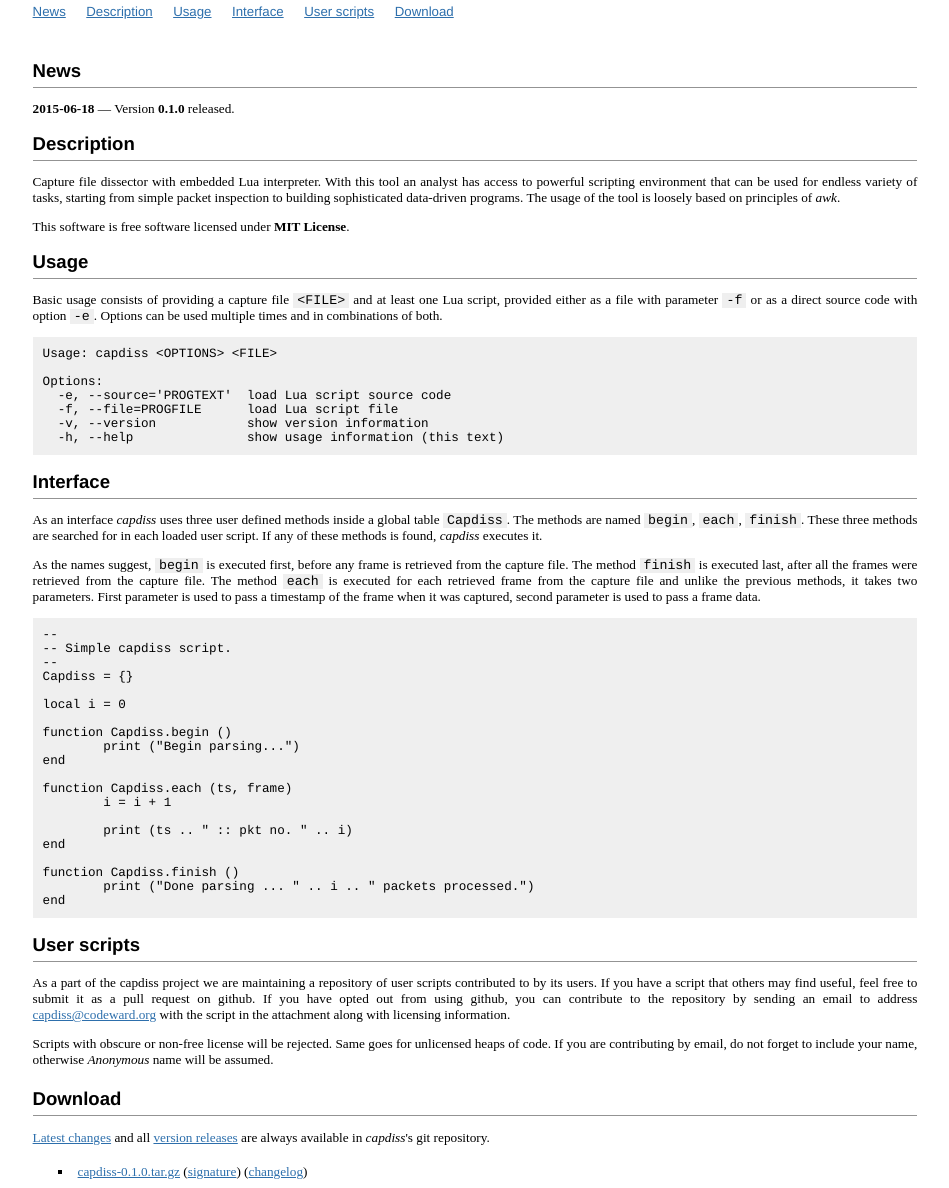
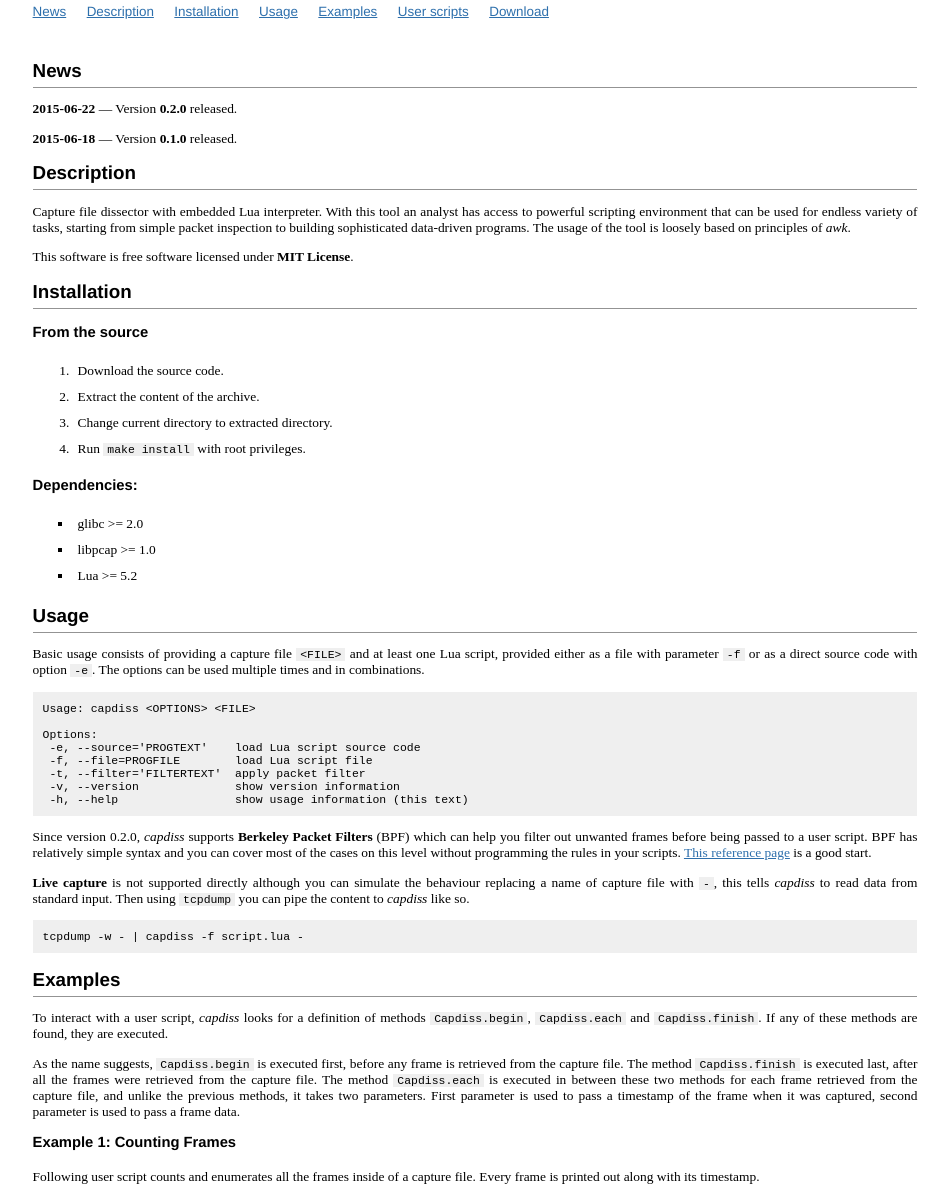
Before and after one commit to antagon/capdiss-web, a plain HTML site: page index.html in a window 1280 px wide. Shown: the part 60-1248 px from the top of the page, without its empty margins (165-1114 px from the left). Drawn offline with Linux system fonts and the light colour scheme.

Commit message:
Version 0.2.0.

```diff
--- a/index.html
+++ b/index.html
@@ -2,7 +2,7 @@
 	<head>
 		<title>capdiss - Capture File Dissector</title>
 		<style>
-			body { font-size:83%;  }
+			body { font-size:84%;  }
 			h1 { font-size:200%; font-family:Helvetica; margin-bottom:25px; }
 			h2 { font-size:140%; font-family:Helvetica; margin-bottom:5px; padding-bottom:5px; border-bottom:1px solid #939393; }
 			h3 { font-size:110%; font-family:Helvetica; margin-bottom:5px; padding-bottom:5px; }
@@ -12,13 +12,13 @@
 			p { text-align:justify; }
 			#menu { width:100%; margin:0 auto; margin-bottom:40px; }
 			#menu .menu_item { font-family:Helvetica; }
-			#menu .delim { font-size:14px; font-weight:bold; margin-left:5px; margin-right:5px; }
+			#menu .delim { font-weight:bold; margin-left:5px; margin-right:5px; }
 			#content { width:70%; margin:0 auto; }
 			#content .content_section { margin-bottom:20px; }
-			#content pre { font-size:95%; font-family:Courier; padding:10px; background-color:#EFEFEF; white-space: pre-wrap; white-space:-moz-pre-wrap; white-space:-pre-wrap; white-space:-o-pre-wrap; word-wrap:break-word; }
+			#content pre { font-size:105%; font-family:Monospace; padding:10px; background-color:#EFEFEF; white-space: pre-wrap; white-space:-moz-pre-wrap; white-space:-pre-wrap; white-space:-o-pre-wrap; word-wrap:break-word; }
 			#content li { padding:5px; }
 			#content ul { list-style:square; }
-			.cmd { background-color:#EFEFEF; font-family:Courier; padding-left:4px; padding-right:4px; }
+			.cmd {font-size:105%; background-color:#EFEFEF; font-family:Monospace; padding-left:4px; padding-right:4px; }
 		</style>
 	</head>
 	<body>
@@ -30,9 +30,11 @@
 				<span class="delim">&nbsp;</span>
 				<span class="menu_item"> <a href="#description">Description</a> </span>
 				<span class="delim">&nbsp;</span>
+				<span class="menu_item"> <a href="#installation">Installation</a> </span>
+				<span class="delim">&nbsp;</span>
 				<span class="menu_item"> <a href="#usage">Usage</a> </span>
 				<span class="delim">&nbsp;</span>
-				<span class="menu_item"> <a href="#interface">Interface</a> </span>
+				<span class="menu_item"> <a href="#examples">Examples</a> </span>
 				<span class="delim">&nbsp;</span>
 				<span class="menu_item"> <a href="#user_scripts">User scripts</a> </span>
 				<span class="delim">&nbsp;</span>
@@ -43,6 +45,10 @@
 
 			<div id="content_section">
 				<p>
+					<strong>2015-06-22</strong> &#8212; Version <strong>0.2.0</strong> released.
+				</p>
+
+				<p>
 					<strong>2015-06-18</strong> &#8212; Version <strong>0.1.0</strong> released.
 				</p>
 			</div>
@@ -51,55 +57,98 @@
 
 			<div id="content_section">
 				<p>
-	Capture file dissector with embedded Lua interpreter. With this tool an analyst
-	has access to powerful scripting environment that can be used for endless
-	variety of tasks, starting from simple packet inspection to building
-	sophisticated data-driven programs. The usage of the tool is loosely based on
-	principles of <em>awk</em>.
+					Capture file dissector with embedded Lua interpreter. With
+					this tool an analyst has access to powerful scripting
+					environment that can be used for endless variety of tasks,
+					starting from simple packet inspection to building
+					sophisticated data-driven programs. The usage of the tool
+					is loosely based on principles of <em>awk</em>.
 				</p>
 
 				<p>
-	This software is free software licensed under <strong>MIT License</strong>.
+					This software is free software licensed under <strong>MIT License</strong>.
 				</p>
+			</div>
+
+			<h2 id="installation">Installation</h2>
+
+			<div id="content_section">
+				<h3>From the source</h3>
+
+				<ol>
+					<li>Download the source code.</li>
+					<li>Extract the content of the archive.</li>
+					<li>Change current directory to extracted directory.</li>
+					<li>Run <span class="cmd">make install</span> with root privileges.</span> </li>
+				</ol>
+
+				<h3>Dependencies:</h3>
+
+				<ul>
+					<li>glibc &gt;= 2.0</li>
+					<li>libpcap &gt;= 1.0</li>
+					<li>Lua &gt;= 5.2</li>
+				</ul>
 			</div>
 
 			<h2 id="usage">Usage</h2>
 
 			<div id="content_section">
 				<p>
-	Basic usage consists of providing a capture file <span class="cmd">&lt;FILE&gt;</span> and at least one Lua script, provided either as a file with parameter <span class="cmd">-f</span> or as a direct source code with option <span class="cmd">-e</span>. Options can be used multiple times and in combinations of both.
+					Basic usage consists of providing a capture file <span class="cmd">&lt;FILE&gt;</span> and at least one Lua script, provided either as a file with parameter <span class="cmd">-f</span> or as a direct source code with option <span class="cmd">-e</span>. The options can be used multiple times and in combinations.
 				</p>
 
 				<pre>
 Usage: capdiss &lt;OPTIONS&gt; &lt;FILE&gt;
 
 Options:
-  -e, --source='PROGTEXT'  load Lua script source code
-  -f, --file=PROGFILE      load Lua script file
-  -v, --version            show version information
-  -h, --help               show usage information (this text)</pre>
+ -e, --source='PROGTEXT'    load Lua script source code
+ -f, --file=PROGFILE        load Lua script file
+ -t, --filter='FILTERTEXT'  apply packet filter
+ -v, --version              show version information
+ -h, --help                 show usage information (this text)</pre>
+
+				<p>
+					Since version 0.2.0, <em>capdiss</em> supports <strong>Berkeley Packet Filters</strong> (BPF) which can help you filter out unwanted frames before being passed to a user script. BPF has relatively simple syntax and you can cover most of the cases on this level without programming the rules in your scripts. <a href="#">This reference page</a> is a good start.
+				</p>
+
+				<p>
+					<strong>Live capture</strong> is not supported directly although you can simulate the behaviour replacing a name of capture file with <span class="cmd">-</span>, this tells <em>capdiss</em> to read data from standard input. Then using <span class="cmd">tcpdump</span> you can pipe the content to <em>capdiss</em> like so.
+				</p>
+
+				<pre>
+tcpdump -w - | capdiss -f script.lua -</pre>
+
 			</div>
 
-			<h2 id="interface">Interface</h2>
+			<h2 id="examples">Examples</h2>
 
 			<div id="content_section">
 				<p>
-	As an interface <em>capdiss</em> uses three user defined methods inside a global table <span class="cmd">Capdiss</span>. The methods are named <span class="cmd">begin</span>, <span class="cmd">each</span>, <span class="cmd">finish</span>. These three methods are searched for in each loaded user script. If any of these methods is found, <em>capdiss</em> executes it.
+					To interact with a user script, <em>capdiss</em> looks for a definition of methods <span class="cmd">Capdiss.begin</span>, <span class="cmd">Capdiss.each</span> and <span class="cmd">Capdiss.finish</span>. If any of these methods are found, they are executed.
 				</p>
 
 				<p>
-	As the names suggest, <span class="cmd">begin</span> is executed first, before any frame is retrieved from the capture file. The method <span class="cmd">finish</span> is executed last, after all the frames were retrieved from the capture file. The method <span class="cmd">each</span> is executed for each retrieved frame from the capture file and unlike the previous methods, it takes two parameters. First parameter is used to pass a timestamp of the frame when it was captured, second parameter is used to pass a frame data.
+					As the name suggests, <span class="cmd">Capdiss.begin</span> is executed first, before any frame is retrieved from the capture file. The method <span class="cmd">Capdiss.finish</span> is executed last, after all the frames were retrieved from the capture file. The method <span class="cmd">Capdiss.each</span> is executed in between these two methods for each frame retrieved from the capture file, and unlike the previous methods, it takes two parameters. First parameter is used to pass a timestamp of the frame when it was captured, second parameter is used to pass a frame data.
+				</p>
+
+				<h3>Example 1: Counting Frames</h3>
+
+				<p>
+					Following user script counts and enumerates all the frames inside of a capture file. Every frame is printed out along with its timestamp.
 				</p>
 
 				<pre>
 --
--- Simple capdiss script.
+-- Capdiss script counting frames.
 --
 Capdiss = {}
 
-local i = 0
+local i
 
 function Capdiss.begin ()
+	-- Not much to do here, just initialize the counter variable
+	i = 0
 	print ("Begin parsing...")
 end
 
@@ -112,17 +161,40 @@ end
 function Capdiss.finish ()
 	print ("Done parsing ... " .. i .. " packets processed.")
 end</pre>
+
+				<h3>Example 2: Dissecting Ethernet and IP headers</h3>
+
+				<p>
+					A packet dissection is alfa and omega for <em>capdiss</em> and for these purposes there are dissectors available, which you can use in your scripts. Please refer to this <a href="https://github.com/antagon/capdiss-scripts/">README</a> for more information on dissectors, and how to use them. The example below uses Ethernet and IP dissectors to extract source and destination MAC addresses and their corresponding IP addresses in each frame.
+				</p>
+
+				<pre>
+--
+-- Capdiss script parsing Eth and IP headers.
+--
+require "protocol/Eth"
+require "protocol/Ip"
+
+Capdiss = {}
+
+function Capdiss.each (ts, frame)
+	local eth = Eth.parse (frame)
+	local ip = Ip.parse (frame:sub (eth.len ()))
+
+	print (ts .. ": " .. ip.saddr .. " (" .. eth.src .. ") =&gt; " .. ip.daddr .. " (" .. eth.dst ..  ")")
+end</pre>
+
 			</div>
 
 			<h2 id="user_scripts">User scripts</h2>
 
 			<div class="content_section">
 				<p>
-	As a part of the capdiss project we are maintaining a repository of user scripts contributed to by its users. If you have a script that others may find useful, feel free to submit it as a pull request on github. If you have opted out from using github, you can contribute to the repository by sending an email to address <a href="#">capdiss@codeward.org</a> with the script in the attachment along with licensing information.
+					As a part of the <em>capdiss</em> project we are maintaining a repository of user scripts contributed to by the <em>capdiss</em> users. If you have a script that others may find useful, feel free to submit it as a pull request on github. If you have opted out from using github, you can contribute to the repository by sending an email to address <a href="#">capdiss@codeward.org</a> with the script in the attachment along with licensing information.
 				</p>
 
 				<p>
-	Scripts with obscure or non-free license will be rejected. Same goes for unlicensed heaps of code. If you are contributing by email, do not forget to include your name, otherwise <em>Anonymous</em> name will be assumed.
+					Scripts with obscure or non-free license will be rejected. Same goes for unlicensed heaps of code. If you are contributing by email, do not forget to include your name, otherwise <em>Anonymous</em> name will be assumed.
 				</p>
 			</div>
 
@@ -134,6 +206,7 @@ end</pre>
 				</p>
 
 				<ul>
+					<li> <a href="files/capdiss-0.2.0.tar.gz">capdiss-0.2.0.tar.gz</a> (<a href="files/capdiss-0.2.0.tar.gz.sig">signature</a>) (<a href="https://github.com/antagon/capdiss/blob/0.2.0/ChangeLog">changelog</a>)</li>
 					<li> <a href="files/capdiss-0.1.0.tar.gz">capdiss-0.1.0.tar.gz</a> (<a href="files/capdiss-0.1.0.tar.gz.sig">signature</a>) (<a href="https://github.com/antagon/capdiss/blob/0.1.0/ChangeLog">changelog</a>)</li>
 				</ul>
 			</div>
```
